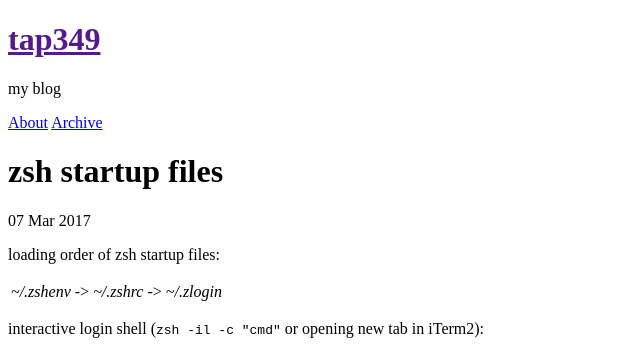
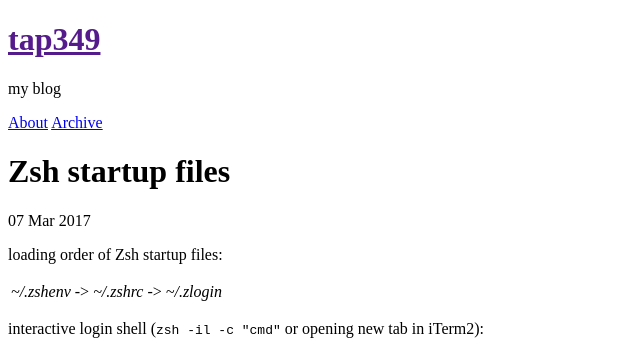
Before and after one commit to tap349/tap349.github.io, a Jekyll site: the page built from _posts/2017-03-07-zsh-startup-files.md, in a window 1280 px wide. Shown: the top 353 px of the page, without its empty margins (0-640 px from the left). Built offline with Jekyll 4.4.1, drawn with Linux system fonts in a browser that asks for light colours.

Commit message:
update 2017-05-28_01:13:35

```diff
--- a/_posts/2017-03-07-zsh-startup-files.md
+++ b/_posts/2017-03-07-zsh-startup-files.md
@@ -1,12 +1,12 @@
 ---
 layout: post
-title: zsh startup files
+title: Zsh startup files
 date: 2017-03-07 12:58:19 +0300
 access: public
 categories: [zsh]
 ---
 
-loading order of zsh startup files:
+loading order of Zsh startup files:
 
 | _~/.zshenv_ -> _~/.zshrc_ -> _~/.zlogin_
 
```
Also changed, not shown: _posts/2016-03-04-ssh-agent.md (+1 -1 lines).
